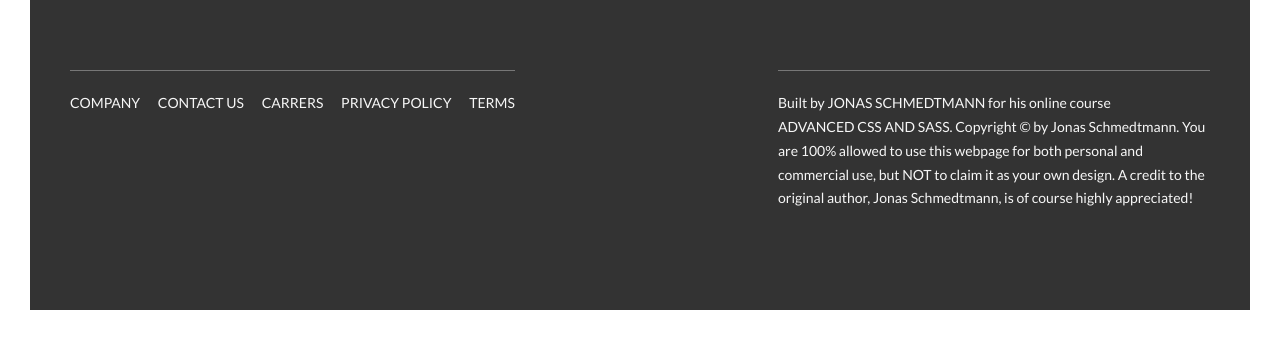
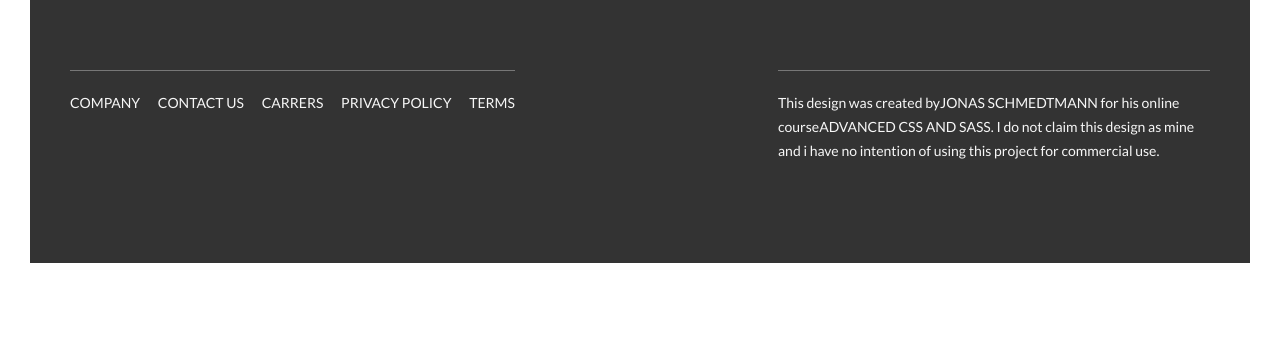
Before and after one commit to Walejs/Natours, a website: page index.html in a window 1280 px wide. Shown: the part 5815-6155 px from the top of the page. After the commit the page ends 6108 px from the top, so only its background shows below. Drawn offline with Linux system fonts and the light colour scheme.

Commit message:
Update index.html

```diff
--- a/index.html
+++ b/index.html
@@ -390,10 +390,8 @@
                 </div>
                 <div class="col-1-of-2">
                     <p class="footer__copyright">
-                        Built by <a href="#" class="footer__link">Jonas Schmedtmann</a> for his online course <a href="#" class="footer__link">Advanced CSS and Sass</a>.
-                        Copyright &copy; by Jonas Schmedtmann. You are 100% allowed to use this webpage for both personal
-                        and commercial use, but NOT to claim it as your own design. A credit to the original author, Jonas
-                        Schmedtmann, is of course highly appreciated!
+                        This design was created by<a href="#" class="footer__link">Jonas Schmedtmann</a> for his online course<a href="#" class="footer__link">Advanced CSS and Sass</a>.
+                        I do not claim this design as mine and i have no intention of using this project for commercial use.
                     </p>
                 </div>
             </div>
```
